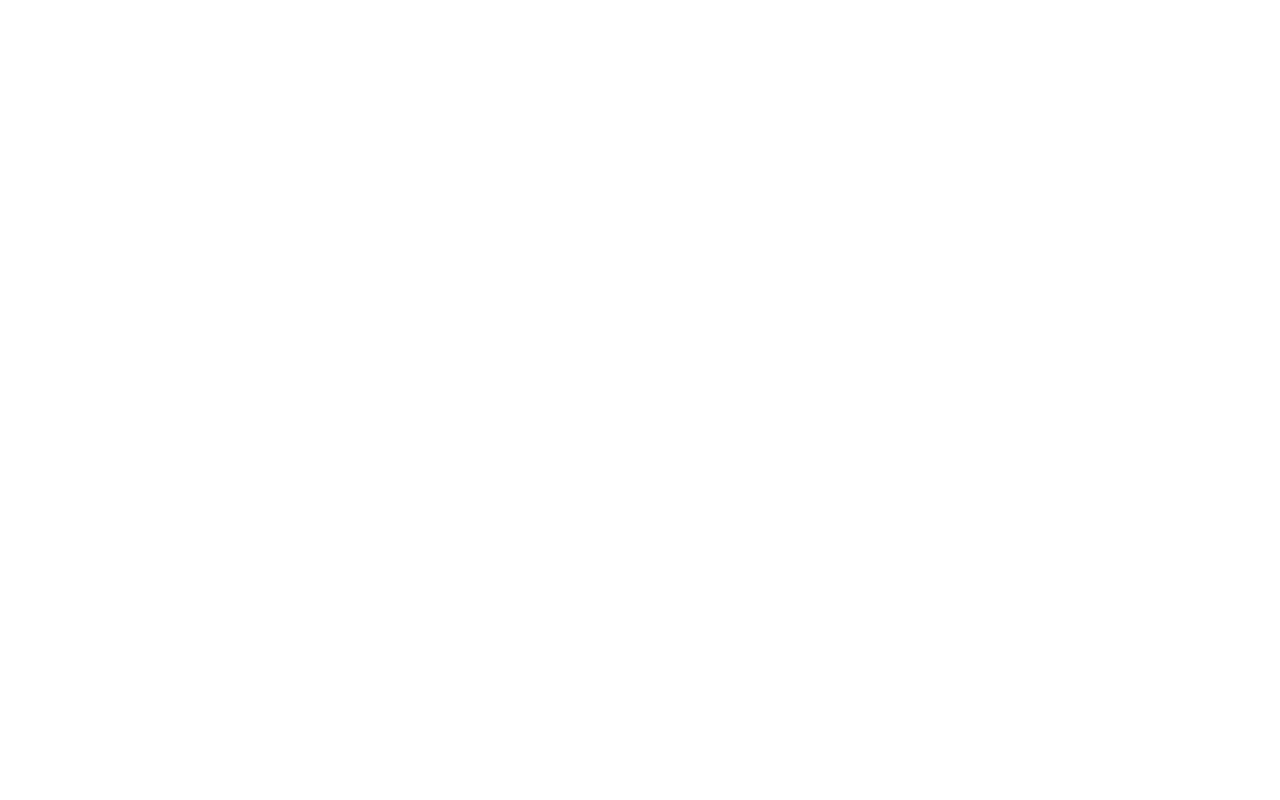
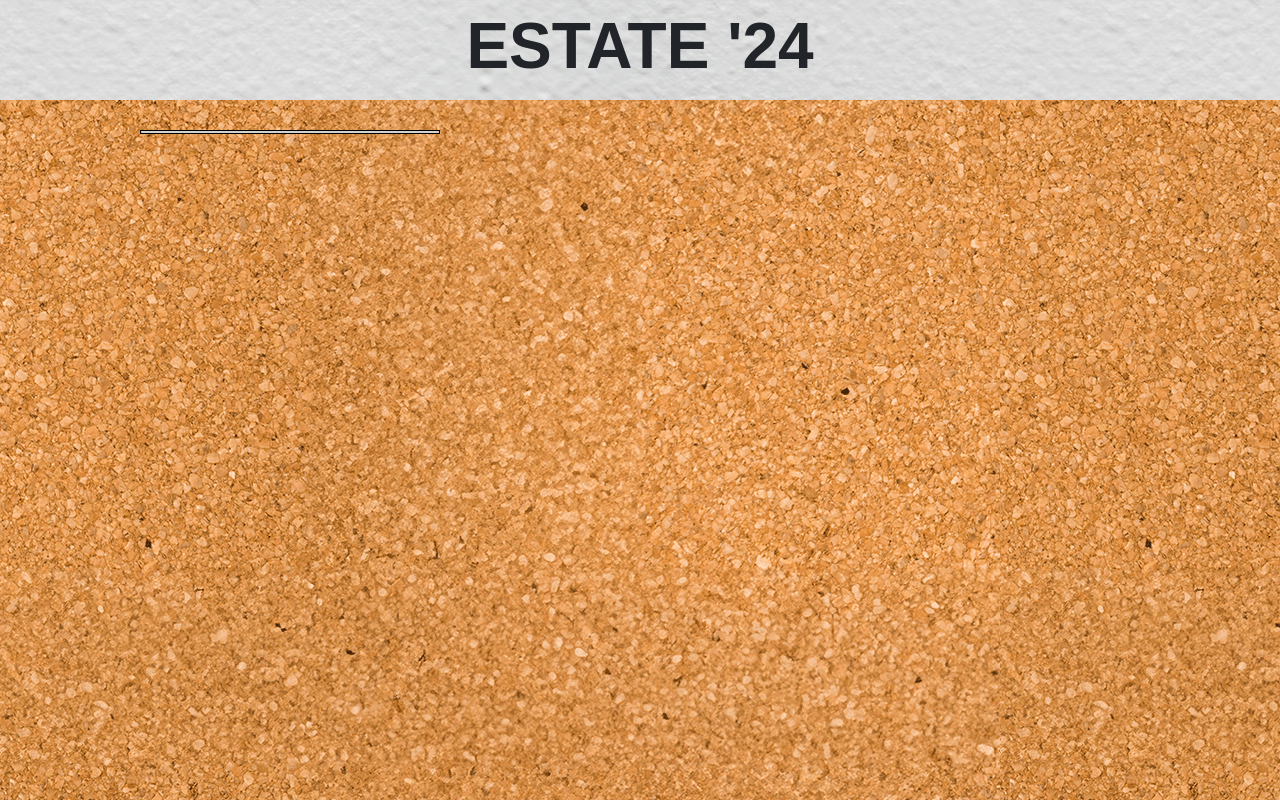
Before and after one commit to ilariamotta/js-photo-blog, a plain HTML site: page index.html in a window 1280 px wide. Drawn offline with nearby package versions, Linux system fonts and the light colour scheme; a web font is replaced by a local one.

Commit message:
feat: struttura html + css

```diff
--- a/css/style.css
+++ b/css/style.css
@@ -8,9 +8,12 @@
 img {
     max-width: 100%;
 }
+
 /* COMMON */
 
-
+body {
+    background-image: url(../img/cork.png);
+}
 
 /* Typography */
 
@@ -21,6 +24,9 @@ body {
 
 .my-title {
     font-family: "Edu Tas Beginner", sans-serif;
+    font-size: 4rem;
+    font-weight: 900;
+
 }
 
 .my-date {
@@ -29,4 +35,47 @@ body {
 
 /* Layout */
 
+.centering {
+    display: flex;
+    justify-content: center;
+    align-items: center;
+}
+
 /* Utilities */
+
+.m-container {
+    width: 90%;
+    max-width: 1000px;
+    margin: 0 auto;
+}
+
+.m-col {
+    width: 30%;
+    border: 1px black solid;
+}
+
+.m-flex {
+    display: flex;
+}
+
+.m-justify-content-between {
+    justify-content: space-between;
+}
+
+.m-wrap {
+    flex-wrap: wrap;
+}
+
+.m-mt-30 {
+    margin-top: 30px;
+}
+
+/* HEADER */
+
+header {
+    width: 100%;
+    background-color: lightgrey;
+    background-image: url(../img/wall.png);
+    height: 100px;
+
+}
--- a/index.html
+++ b/index.html
@@ -19,7 +19,27 @@
 </head>
 
 <body>
+    <!-- INIZIO HEADER -->
+    <header class="centering">
+        <h1 class="my-title">ESTATE '24</h1>
+    </header>
+    <!-- FINE HEADER -->
+    <!-- INIZIO MAIN -->
+    <main>
+        <div class="m-container">
+            <div class="m-flex m-justify-content-between m-wrap m-mt-30"></div>
+            <div class="m-col">
+                <div class="card">
+                </div>
+            </div>
+        </div>
+        </div>
+    </main>
+    <!-- INIZIO MAIN -->
 
+
+    <!-- axios -->
+    <script src="https://cdn.jsdelivr.net/npm/axios/dist/axios.min.js"></script>
     <!-- my script -->
     <script src="./js/script.js"></script>
 </body>
```
